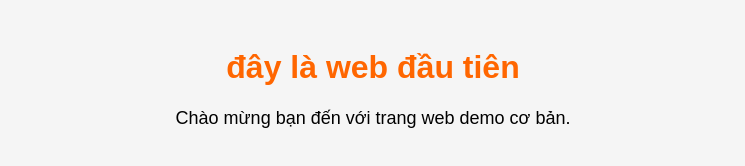
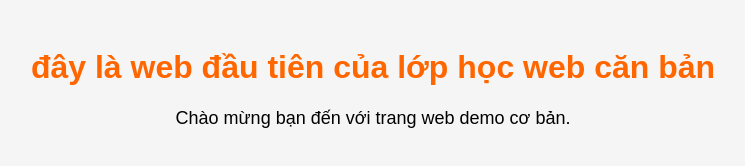
Before and after one commit to thanhnd141-ux/web_demo, a plain HTML site: page index.html in a window 1280 px wide. Shown: the whole page, without its empty margins (267-1012 px from the left). Drawn offline with Linux system fonts and the light colour scheme.

Commit message:
thay đổi tiêu đề

```diff
--- a/index.html
+++ b/index.html
@@ -8,7 +8,7 @@
 </head>
 <body>
 
-    <h1>đây là web đầu tiên</h1>
+    <h1>đây là web đầu tiên của lớp học web căn bản</h1>
 
     <p>Chào mừng bạn đến với trang web demo cơ bản.</p>
 
```
